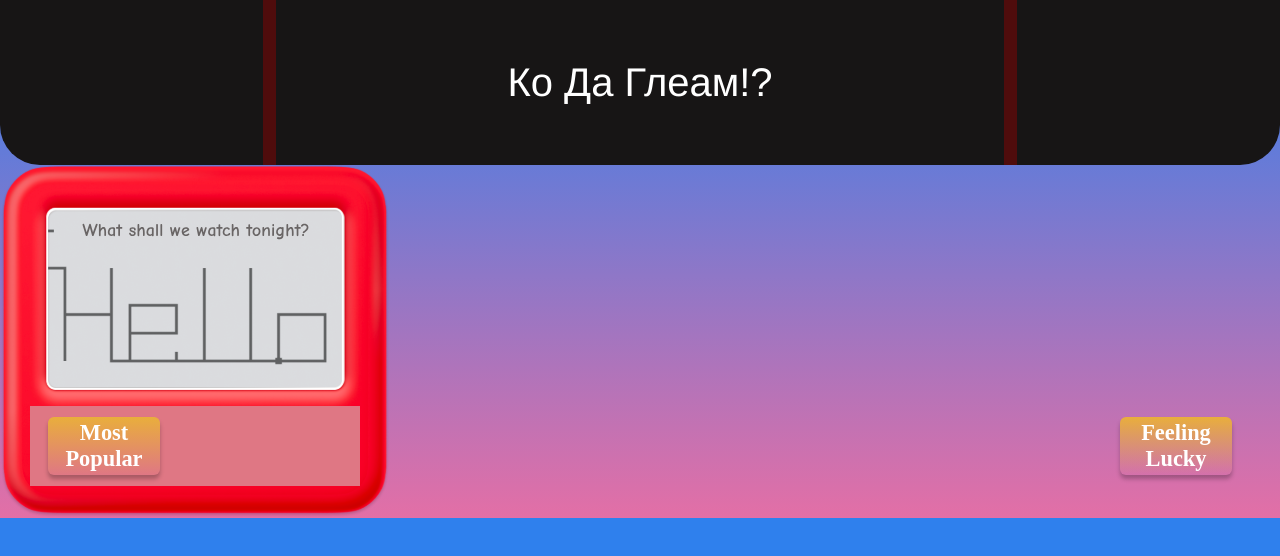
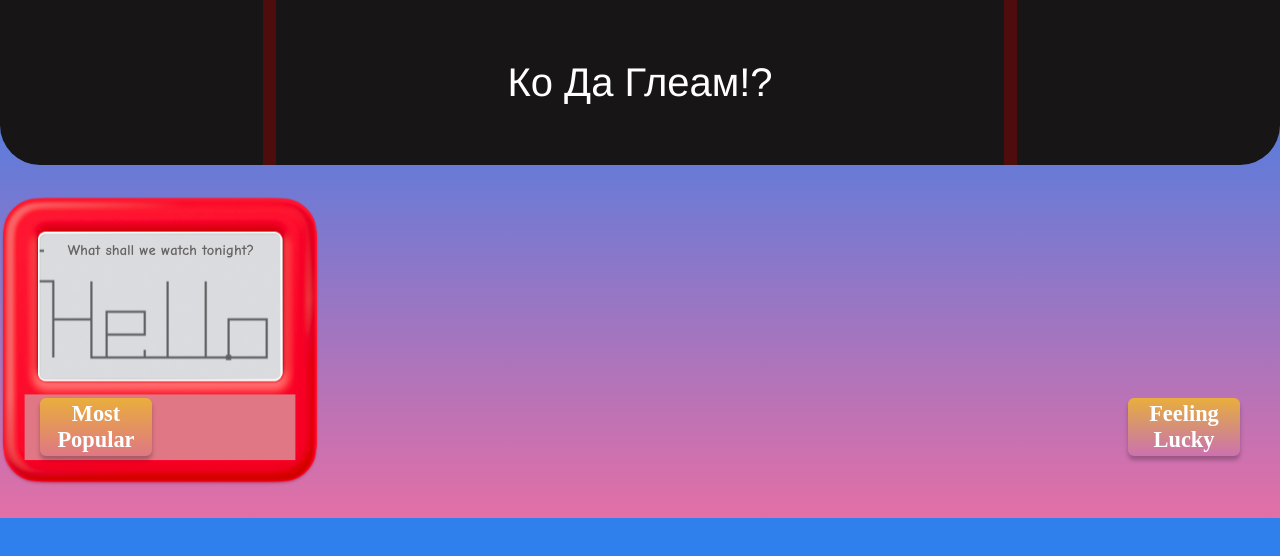
Before and after one commit to mihailgaberov/what-shall-we-watch, a React (Vite) app: page / in a window 1280 px wide. Shown: the top 556 px of the page. Built offline with nearby package versions, Linux system fonts and the light colour scheme; no server answers; a web font is replaced by a local one.

Commit message:
:lipstick: Styling

```diff
--- a/src/pages/homepage/Home.scss
+++ b/src/pages/homepage/Home.scss
@@ -11,7 +11,7 @@
     .cta {
         position: absolute;
         height: 58px;
-        top: 417px;
+        top: 24.875rem;
         width: 7rem;
         background: linear-gradient(180deg, #e9ae3c 0%, rgba(233, 205, 60, 0) 100%);
         box-shadow: 0 4px 4px rgba(0, 0, 0, 0.25);
@@ -28,11 +28,11 @@
         }
 
         &.left {
-            left: 3rem;
+            left: 2.5rem;
         }
 
         &.right {
-            right: 3rem;
+            right: 2.5rem;
         }
     }
 }
```
Also changed, not shown: assets/hp_image.svg.
